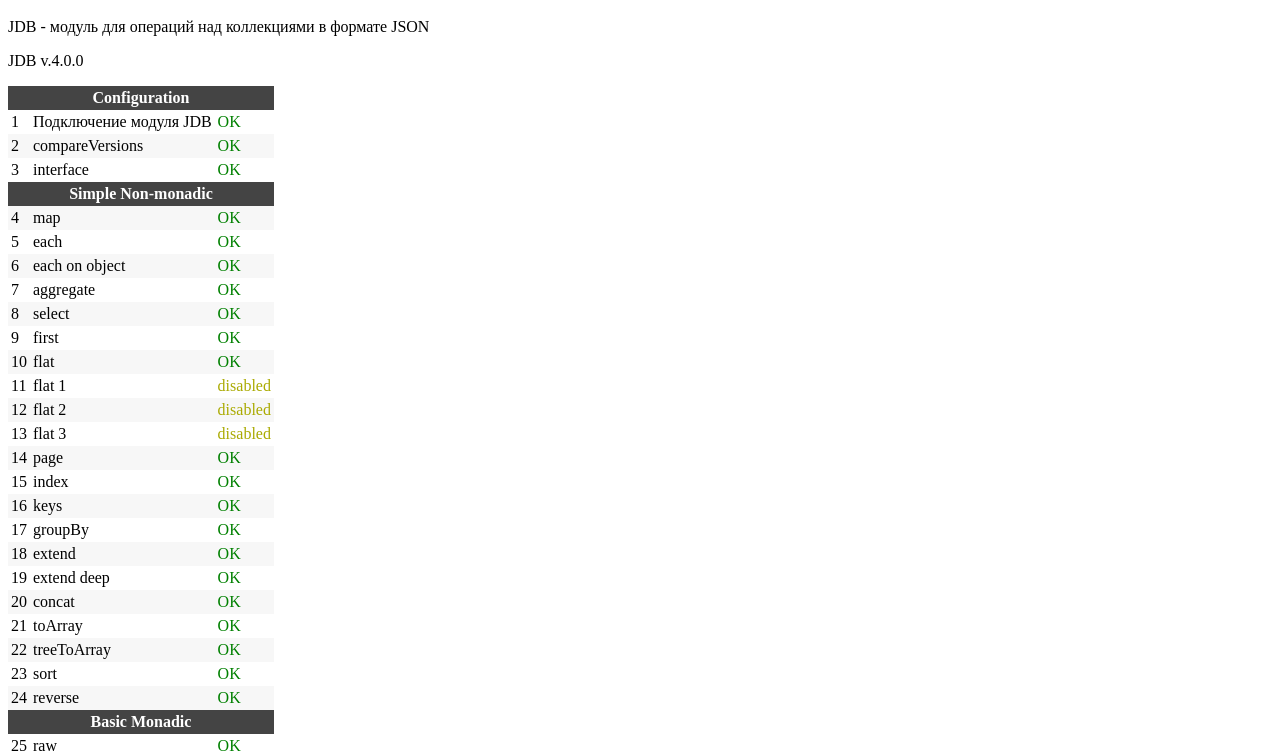
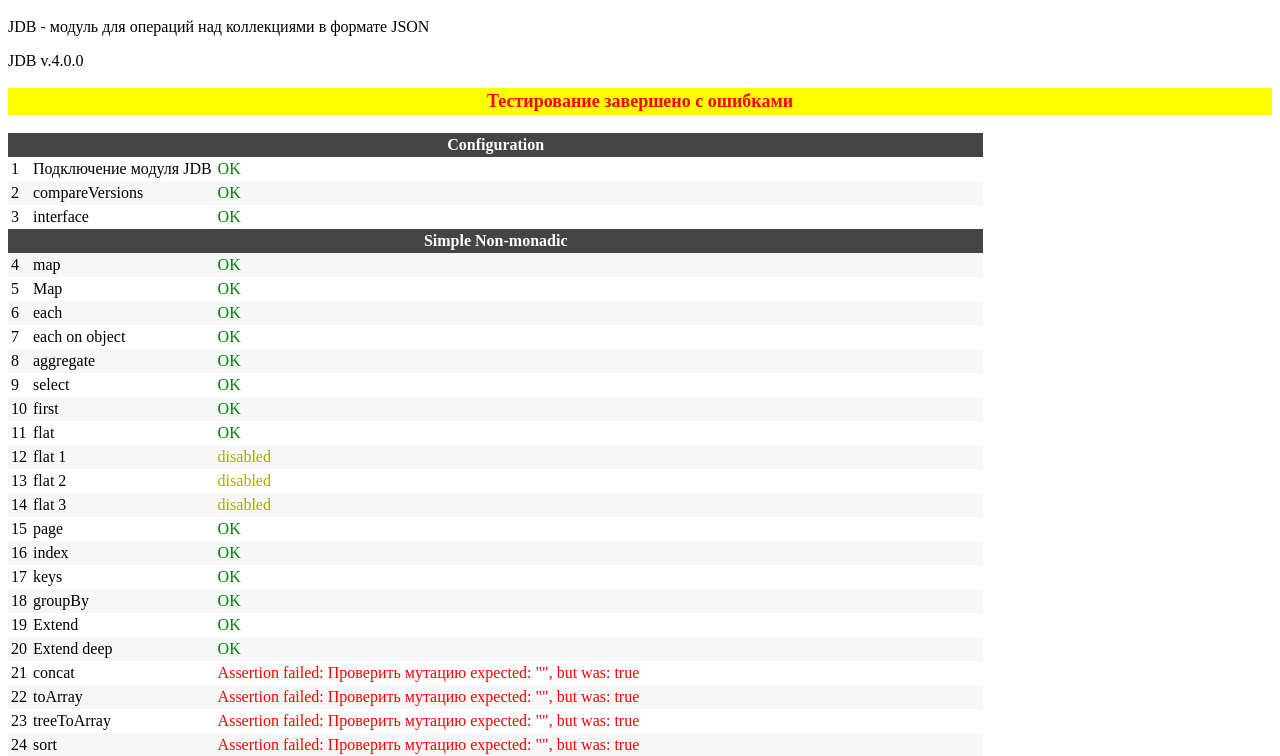
Before and after one commit to alakim/msitest, a plain HTML site: page jdb4/tests.htm in a window 1280 px wide. Shown: the part 48-804 px from the top of the page. Drawn offline with Linux system fonts and the light colour scheme.

Commit message:
Недоделанная версия JDB v.4.0.0

```diff
--- a/jdb4/jdb.js
+++ b/jdb4/jdb.js
@@ -57,6 +57,22 @@ var JDB = (function(){
 			});
 		}
 		return res;
+	}
+
+	function Map(coll, F){
+		F = lambda(F);
+		if(coll instanceof Array){
+			for(var i=0; i<coll.length; i++){
+				coll[i] = F(coll[i], i, i);
+			}
+		}
+		else{
+			var idx = 0;
+			for(var k in coll){
+				coll[k] = F(coll[k], k, idx++);
+			}
+		}
+		return coll;
 	}
 
 	function select(coll, F){
@@ -243,6 +259,7 @@ var JDB = (function(){
 					return this;
 				},
 				map: function(F){return JDB(map(coll, F));},
+				Map: function(F){return JDB(Map(coll, F));},
 				each: function(F){each(coll, F); return this;},
 				aggregate: function(initial, F){return aggregate(coll, initial, F)},
 				select: function(F){return JDB(select(coll, F));},
@@ -252,7 +269,7 @@ var JDB = (function(){
 				index: function(F, Fobj){return JDB(index(coll, F, Fobj));},
 				keys: function(){return JDB(keys(coll));},
 				groupBy: function(F){return JDB(groupBy(coll, F));},
-				extend: function(c2, deep){
+				Extend: function(c2, deep){
 					if(typeof(c2.raw)=="function") c2 = c2.raw();
 					res = typeof(coll.raw)=="function"?coll.raw():coll;
 					// each(coll, function(e,k){res[k] = e;});
@@ -272,6 +289,8 @@ var JDB = (function(){
 				}
 			};
 		})();
+
+		console.log("compatible: ", JDB.compatible());
 		return mon;
 	}
 
@@ -320,6 +339,8 @@ var JDB = (function(){
 				var $D = function(x){return JDB(x);}
 				extend($D, interfaces[k]);
 				//$D.version = function(){return num;}
+				$D.compatible = function(){return num};
+
 				return $D;
 			}
 		}
@@ -330,6 +351,7 @@ var JDB = (function(){
 
 	var interfaces = {
 		"3.0.1": {
+				compatible: function(){return "3.0.1"},
 				version: version,
 				extend: extend,
 				each: each,
@@ -352,10 +374,12 @@ var JDB = (function(){
 	};
 	interfaces[topVersion] = {
 		version: version,
-		extend: extend,
+		compatible: function(){return topVersion;},
+		Extend: extend,
 		each: each,
 		aggregate: aggregate,
 		map: map,
+		Map: Map,
 		select: select,
 		first: first,
 		flat: flat,
--- a/jdb4/tests.htm
+++ b/jdb4/tests.htm
@@ -41,6 +41,28 @@ new JSUnit.Test("map", "Simple Non-monadic").run = function(){
 		JDB.map({a:5, b:4, c:3}, "x,nm,idx|{v:x,id:idx}"),
 		{a:{v:5, id:0}, b:{v:4, id:1}, c:{v:3, id:2}}
 	);
+
+
+	var arr0 = [1, 2, 3];
+	var arr1 = JDB.map(arr0, function(x){return x*2;})
+	this.assert(arr1, [2, 4, 6], "Error 2.1");
+	this.assert(arr0, [1, 2, 3], "Error 2.2");
+
+	var obj0 = {x:1, y:2};
+	var obj1 = JDB.map(obj0, function(x){return x*2;});
+	this.assert(obj0, {x:1, y:2});
+	this.assert(obj1, {x:2, y:4});
+}
+new JSUnit.Test("Map", "Simple Non-monadic").run = function(){
+	var arr0 = [1, 2, 3];
+	var arr1 = JDB.Map(arr0, function(x){return x*2;})
+	this.assert(arr0, [2, 4, 6], "Error 1");
+	this.assert(arr1, [2, 4, 6], "Error 2");
+
+	var obj0 = {x:1, y:2};
+	var obj1 = JDB.Map(obj0, function(x){return x*2;});
+	this.assert(obj0, {x:2, y:4});
+	this.assert(obj1, {x:2, y:4});
 }
 
 new JSUnit.Test("each", "Simple Non-monadic").run = function(){
@@ -48,12 +70,14 @@ new JSUnit.Test("each", "Simple Non-monadic").run = function(){
 	var log = [];
 	JDB.each(coll, function(e, i){log.push(i+":"+e);});
 	this.assert(log, ["0:1", "1:2", "2:3"]);
+	this.assert(coll, [1,2,3]);
 }
 new JSUnit.Test("each on object", "Simple Non-monadic").run = function(){
 	var coll = {a:10, b:20, c:30};
 	var log = [];
 	JDB.each(coll, function(v, k, idx){log.push(idx+":"+k+"="+v);});
 	this.assert(log, ["0:a=10", "1:b=20", "2:c=30"]);
+	this.assert(coll, {a:10, b:20, c:30});
 }
 
 new JSUnit.Test("aggregate", "Simple Non-monadic").run = function(){
@@ -61,34 +85,51 @@ new JSUnit.Test("aggregate", "Simple Non-monadic").run = function(){
 	var aggr = JDB.aggregate(coll, 0, function(e, aggr){return aggr + e.x;});
 	var aggr = JDB.aggregate(coll, 0, "e,aggr|aggr+e.x");
 	this.assert(aggr, 6, "Error lambda");
+	this.assert(coll, [{x:1}, {x:2}, {x:3}]);
 }
 
 
 new JSUnit.Test("select", "Simple Non-monadic").run = function(){
-	this.assert(JDB.select([1, 2, 3], function(x){return x<3;}), [1, 2]);
-	this.assert(JDB.select({x:1, y:2, z:3}, function(x){return x<3;}), {x:1, y:2});
-	this.assert(JDB.select({x:1, y:2, z:3}, "x|x<3"), {x:1, y:2}, "Error lambda");
+	var arr = [1, 2, 3];
+	this.assert(JDB.select(arr, function(x){return x<3;}), [1, 2]);
+	this.assert(arr, [1, 2, 3]);
+
+	var obj = {x:1, y:2, z:3};
+	this.assert(JDB.select(obj, function(x){return x<3;}), {x:1, y:2});
+	this.assert(JDB.select(obj, "x|x<3"), {x:1, y:2}, "Error lambda");
+	this.assert(obj, {x:1, y:2, z:3});
 }
 
 new JSUnit.Test("first", "Simple Non-monadic").run = function(){
-	this.assert(JDB.first([1, 2, 3]), [1]);
-	this.assert(JDB.first([1, 2, 3], 0), [1]);
-	this.assert(JDB.first([1, 2, 3], 1), [1]);
-	this.assert(JDB.first([1, 2, 3], 2), [1, 2]);
-	this.assert(JDB.first([1, 2, 3], 3), [1, 2, 3]);
-	this.assert(JDB.first([1, 2, 3], 4), [1, 2, 3]);
+	var arr = [1, 2, 3];
+	this.assert(JDB.first(arr), [1]);
+	this.assert(JDB.first(arr, 0), [1]);
+	this.assert(JDB.first(arr, 1), [1]);
+	this.assert(JDB.first(arr, 2), [1, 2]);
+	this.assert(JDB.first(arr, 3), [1, 2, 3]);
+	this.assert(JDB.first(arr, 4), [1, 2, 3]);
+
+	this.assert(arr, [1, 2, 3]);
 }
 
 new JSUnit.Test("flat", "Simple Non-monadic").run = function(){
-	this.assert(JDB.flat(
-		[
-			[1, 2, 3],
-			4,
-			[5, 6, 7],
-			8,
-			[9]
-		]
-	), [1, 2, 3, 4, 5, 6, 7, 8, 9], "Error 1");
+	var arr = [
+		[1, 2, 3],
+		4,
+		[5, 6, 7],
+		8,
+		[9]
+	];
+	this.assert(JDB.flat(arr), [1, 2, 3, 4, 5, 6, 7, 8, 9], "Error 1");
+
+	this.assert(arr, [
+		[1, 2, 3],
+		4,
+		[5, 6, 7],
+		8,
+		[9]
+	]);
+
 	this.assert(JDB.flat([
 		[
 			{x:21, y:31},
@@ -104,6 +145,7 @@ new JSUnit.Test("flat", "Simple Non-monadic").run = function(){
 			{x:41, y:41},
 			{x:42, y:43}
 	], "Error 2");
+
 }
 
 new JSUnit.Test("flat 1", "Simple Non-monadic", false).run = function(){
@@ -139,12 +181,15 @@ new JSUnit.Test("flat 3", "Simple Non-monadic", false).run = function(){
 }
 
 new JSUnit.Test("page", "Simple Non-monadic").run = function(){
-	this.assert(JDB.page([1, 2, 3, 4, 5, 6, 7, 8, 9, 10], 3, 0), []);
-	this.assert(JDB.page([1, 2, 3, 4, 5, 6, 7, 8, 9, 10], 3, 1), [1, 2, 3]);
-	this.assert(JDB.page([1, 2, 3, 4, 5, 6, 7, 8, 9, 10], 3, 2), [4, 5, 6]);
-	this.assert(JDB.page([1, 2, 3, 4, 5, 6, 7, 8, 9, 10], 3, 3), [7, 8, 9]);
-	this.assert(JDB.page([1, 2, 3, 4, 5, 6, 7, 8, 9, 10], 3, 4), [10]);
-	this.assert(JDB.page([1, 2, 3, 4, 5, 6, 7, 8, 9, 10], 3, 5), []);
+	var arr = [1, 2, 3, 4, 5, 6, 7, 8, 9, 10];
+	this.assert(JDB.page(arr, 3, 0), []);
+	this.assert(JDB.page(arr, 3, 1), [1, 2, 3]);
+	this.assert(JDB.page(arr, 3, 2), [4, 5, 6]);
+	this.assert(JDB.page(arr, 3, 3), [7, 8, 9]);
+	this.assert(JDB.page(arr, 3, 4), [10]);
+	this.assert(JDB.page(arr, 3, 5), []);
+
+	this.assert(arr, [1, 2, 3, 4, 5, 6, 7, 8, 9, 10]);
 }
 
 new JSUnit.Test("index", "Simple Non-monadic").run = function(){
@@ -171,11 +216,18 @@ new JSUnit.Test("index", "Simple Non-monadic").run = function(){
 	this.assert(JDB.index("a;b;c".split(";"), function(x){return x;}, function(x, i){return i;}), {a:0, b:1, c:2});
 	this.assert(JDB.index("a;b;c".split(";"), "x|x", "x,i|i"), {a:0, b:1, c:2}, "Error lambda 2");
 	this.assert(JDB.index(["a", "b", "c", "a"]), {a:"a", b:"b", c:"c"});
+
+	this.assert(coll, [
+		{id:1, nm:"John"},
+		{id:2, nm:"Phill"},
+		{id:3, nm:"James"}
+	]);
 }
 
 new JSUnit.Test("keys", "Simple Non-monadic").run = function(){
 	var obj = {x:3, y:5, z:'slls'};
 	this.assert(JDB.keys(obj), ["x", "y", "z"]);
+	this.assert(obj, {x:3, y:5, z:'slls'});
 }
 
 new JSUnit.Test("groupBy", "Simple Non-monadic").run = function(){
@@ -205,15 +257,21 @@ new JSUnit.Test("groupBy", "Simple Non-monadic").run = function(){
 		],
 		200:[{salary:200, nm:"Phill"}],
 	}, "Error lambda");
+
+	this.assert(coll, [
+		{salary:100, nm:"John"},
+		{salary:200, nm:"Phill"},
+		{salary:100, nm:"James"}
+	]);
 }
 
-new JSUnit.Test("extend", "Simple Non-monadic").run = function(){
+new JSUnit.Test("Extend", "Simple Non-monadic").run = function(){
 	var coll = {
 		1:"John",
 		2:"Phill",
 		3:"James"
 	};
-	JDB.extend(coll, {
+	JDB.Extend(coll, {
 		4:"George",
 		5:"Paul"
 	});
@@ -226,13 +284,13 @@ new JSUnit.Test("extend", "Simple Non-monadic").run = function(){
 	});
 }
 
-new JSUnit.Test("extend deep", "Simple Non-monadic").run = function(){
+new JSUnit.Test("Extend deep", "Simple Non-monadic").run = function(){
 	var coll = {
 		1:{name:"John", salary:300},
 		2:{name:"Phill", salary:500},
 		3:{name:"James", salary:400}
 	};
-	JDB.extend(coll, {
+	JDB.Extend(coll, {
 		1:{salary:600}
 	}, true);
 	this.assert(coll, {
@@ -246,6 +304,7 @@ new JSUnit.Test("concat", "Simple Non-monadic").run = function(){
 	var coll = [1, 2, 3];
 	this.assert(JDB.concat(coll, [4, 5]), [1, 2, 3, 4, 5]);
 	this.assert(JDB.concat(coll, JDB([4, 5])), [1, 2, 3, 4, 5]);
+	this.assert(true, false, "Проверить мутацию");
 }
 
 new JSUnit.Test("toArray", "Simple Non-monadic").run = function(){
@@ -268,6 +327,7 @@ new JSUnit.Test("toArray", "Simple Non-monadic").run = function(){
 		{id:2, nm:"Phill"},
 		{id:3, nm:"James"}
 	]);
+	this.assert(true, false, "Проверить мутацию");
 }
 
 new JSUnit.Test("treeToArray", "Simple Non-monadic").run = function(){
@@ -290,6 +350,7 @@ new JSUnit.Test("treeToArray", "Simple Non-monadic").run = function(){
 	this.assert(JDB.treeToArray(tree, "children", "nm"), [
 		"library", "scifi", "classics", "russian", "Pushkin", "Tolstoy"
 	]);
+	this.assert(true, false, "Проверить мутацию");
 }
 
 new JSUnit.Test("sort", "Simple Non-monadic").run = function(){
@@ -315,11 +376,13 @@ new JSUnit.Test("sort", "Simple Non-monadic").run = function(){
 		{salary:100, nm:"John"},
 		{salary:200, nm:"Phill"}
 	]);
+	this.assert(true, false, "Проверить мутацию");
 }
 
 new JSUnit.Test("reverse", "Simple Non-monadic").run = function(){
 	var coll = [1, 2, 3, 4];
 	this.assert(JDB.reverse(coll), [4, 3, 2, 1]);
+	this.assert(true, false, "Проверить мутацию");
 }
 
 new JSUnit.Test("raw", "Basic Monadic").run = function(){
@@ -327,12 +390,14 @@ new JSUnit.Test("raw", "Basic Monadic").run = function(){
 	var d = JDB(coll);
 	this.assert(d.raw(), coll);
 	this.assert(JDB(d).raw(), coll); // повторная обертка не приводит к ошибкам
+	this.assert(true, false, "Проверить мутацию");
 }
 
 new JSUnit.Test("trace", "Basic Monadic").run = function(){
 	alert("Проверь вывод в консоли массива [1, 2, 3]!");
 	var coll = [1, 2, 3];
 	this.assert(JDB(coll).trace("Тестовый вывод").raw(), coll);
+	this.assert(true, false, "Проверить мутацию");
 }
 
 new JSUnit.Test("map", "Basic Monadic").run = function(){
@@ -368,6 +433,7 @@ new JSUnit.Test("map", "Basic Monadic").run = function(){
 		JDB({a:5, b:4, c:3}).map("x,nm,idx|{v:x,id:idx}").raw(),
 		{a:{v:5, id:0}, b:{v:4, id:1}, c:{v:3, id:2}}
 	);
+	this.assert(true, false, "Проверить мутацию");
 }
 
 new JSUnit.Test("each", "Basic Monadic").run = function(){
@@ -377,22 +443,26 @@ new JSUnit.Test("each", "Basic Monadic").run = function(){
 	log = [];
 	this.assert(JDB({x:1, y:2, z:3}).each(function(x, n){log.push(n+":"+x);}).raw(), {x:1, y:2, z:3});
 	this.assert(log, ["x:1", "y:2", "z:3"]);
+	this.assert(true, false, "Проверить мутацию");
 }
 new JSUnit.Test("each on object", "Basic Monadic").run = function(){
 	var coll = {a:10, b:20, c:30};
 	var log = [];
 	this.assert(JDB(coll).each(function(v, k, idx){log.push(idx+":"+k+"="+v);}).raw(), coll);
 	this.assert(log, ["0:a=10", "1:b=20", "2:c=30"]);
+	this.assert(true, false, "Проверить мутацию");
 }
 
 new JSUnit.Test("aggregate", "Basic Monadic").run = function(){
 	var coll = [{x:1}, {x:2}, {x:3}];
 	var aggr = JDB(coll).aggregate(0, function(e, aggr){return aggr + e.x;});
 	this.assert(aggr, 6);
+	this.assert(true, false, "Проверить мутацию");
 }
 new JSUnit.Test("select", "Basic Monadic").run = function(){
 	this.assert(JDB([1, 2, 3]).select(function(x){return x<3;}).raw(), [1, 2]);
 	this.assert(JDB({x:1, y:2, z:3}).select(function(x){return x<3;}).raw(), {x:1, y:2});
+	this.assert(true, false, "Проверить мутацию");
 }
 
 new JSUnit.Test("first", "Basic Monadic").run = function(){
@@ -402,6 +472,7 @@ new JSUnit.Test("first", "Basic Monadic").run = function(){
 	this.assert(JDB([1, 2, 3]).first(2).raw(), [1, 2]);
 	this.assert(JDB([1, 2, 3]).first(3).raw(), [1, 2, 3]);
 	this.assert(JDB([1, 2, 3]).first(4).raw(), [1, 2, 3]);
+	this.assert(true, false, "Проверить мутацию");
 }
 
 new JSUnit.Test("flat", "Basic Monadic").run = function(){
@@ -429,12 +500,14 @@ new JSUnit.Test("flat", "Basic Monadic").run = function(){
 			{x:41, y:41},
 			{x:42, y:43}
 	], "Error 2");
+	this.assert(true, false, "Проверить мутацию");
 }
 
 new JSUnit.Test("flat 1", "Basic Monadic", false).run = function(){
 	this.assert(JDB(3).flat().raw(), 3, "Err 1");
 	this.assert(JDB([1, 2, 3]).flat().raw(), [1, 2, 3], "Err 2");
 	this.assert(JDB({a:1, b:2, c:3}).flat().raw(), [1, 2, 3], "Err 3");
+	this.assert(true, false, "Проверить мутацию");
 }
 
 new JSUnit.Test("flat 2", "Basic Monadic", false).run = function(){
@@ -447,6 +520,7 @@ new JSUnit.Test("flat 2", "Basic Monadic", false).run = function(){
 			.raw(),
 		["abc", "zyx", "def", "str"]
 	);
+	this.assert(true, false, "Проверить мутацию");
 }
 
 new JSUnit.Test("page", "Basic Monadic").run = function(){
@@ -456,6 +530,7 @@ new JSUnit.Test("page", "Basic Monadic").run = function(){
 	this.assert(JDB([1, 2, 3, 4, 5, 6, 7, 8, 9, 10]).page(3, 3).raw(), [7, 8, 9]);
 	this.assert(JDB([1, 2, 3, 4, 5, 6, 7, 8, 9, 10]).page(3, 4).raw(), [10]);
 	this.assert(JDB([1, 2, 3, 4, 5, 6, 7, 8, 9, 10]).page(3, 5).raw(), []);
+	this.assert(true, false, "Проверить мутацию");
 }
 
 new JSUnit.Test("index", "Basic Monadic").run = function(){
@@ -476,11 +551,13 @@ new JSUnit.Test("index", "Basic Monadic").run = function(){
 	});
 	this.assert(JDB("a;b;c".split(";")).index(function(x){return x;}, function(x, i){return i;}).raw(), {a:0, b:1, c:2});
 	this.assert(JDB(["a", "b", "c", "a"]).index().raw(), {a:"a", b:"b", c:"c"});
+	this.assert(true, false, "Проверить мутацию");
 }
 
 new JSUnit.Test("keys", "Basic Monadic").run = function(){
 	var obj = {x:3, y:5, z:'slls'};
 	this.assert(JDB(obj).keys().raw(), ["x", "y", "z"]);
+	this.assert(true, false, "Проверить мутацию");
 }
 
 
@@ -504,13 +581,14 @@ new JSUnit.Test("groupBy", "Basic Monadic").run = function(){
 		],
 		200:[{salary:200, nm:"Phill"}],
 	});
+	this.assert(true, false, "Проверить мутацию");
 }
 
-new JSUnit.Test("extend", "Basic Monadic").run = function(){
+new JSUnit.Test("Extend", "Basic Monadic").run = function(){
 	var coll = {
 		1:{id:1, nm:"John"}
 	};
-	this.assert(JDB(coll).extend({
+	this.assert(JDB(coll).Extend({
 		2:{id:2, nm:"Phill"},
 		3:{id:3, nm:"James"}
 	}).raw(), {
@@ -518,7 +596,7 @@ new JSUnit.Test("extend", "Basic Monadic").run = function(){
 		2:{id:2, nm:"Phill"},
 		3:{id:3, nm:"James"}
 	});
-	this.assert(JDB(coll).extend(JDB({
+	this.assert(JDB(coll).Extend(JDB({
 		2:{id:2, nm:"Phill"},
 		3:{id:3, nm:"James"}
 	})).raw(), {
@@ -526,15 +604,19 @@ new JSUnit.Test("extend", "Basic Monadic").run = function(){
 		2:{id:2, nm:"Phill"},
 		3:{id:3, nm:"James"}
 	});
+	this.assert(coll, {
+		1:{id:1, nm:"John"}
+	});
+	this.assert(true, false, "Проверить мутацию");
 }
 
-new JSUnit.Test("extend deep", "Basic Monadic").run = function(){
+new JSUnit.Test("Extend deep", "Basic Monadic").run = function(){
 	var coll = {
 		1:{name:"John", salary:300},
 		2:{name:"Phill", salary:500},
 		3:{name:"James", salary:400}
 	};
-	var res = JDB(coll).extend({
+	var res = JDB(coll).Extend({
 		1:{salary:600}
 	}, true).raw();
 	this.assert(res, {
@@ -542,12 +624,14 @@ new JSUnit.Test("extend deep", "Basic Monadic").run = function(){
 		2:{name:"Phill", salary:500},
 		3:{name:"James", salary:400}
 	});
+	this.assert(true, false, "Проверить мутацию");
 }
 
 new JSUnit.Test("concat", "Basic Monadic").run = function(){
 	var coll = [1, 2, 3];
 	this.assert(JDB(coll).concat([4, 5]).raw(), [1, 2, 3, 4, 5]);
 	this.assert(JDB(coll).concat(JDB([4, 5])).raw(), [1, 2, 3, 4, 5]);
+	this.assert(coll, [1, 2, 3])
 }
 
 new JSUnit.Test("toArray", "Basic Monadic").run = function(){
@@ -570,6 +654,7 @@ new JSUnit.Test("toArray", "Basic Monadic").run = function(){
 		{id:2, nm:"Phill"},
 		{id:3, nm:"James"}
 	]);
+	this.assert(true, false, "Проверить мутацию");
 }
 
 new JSUnit.Test("treeToArray", "Basic Monadic").run = function(){
@@ -589,6 +674,7 @@ new JSUnit.Test("treeToArray", "Basic Monadic").run = function(){
 	this.assert(JDB(tree).treeToArray("children", "nm").raw(), [
 		"library", "scifi", "classics", "russian", "Pushkin", "Tolstoy"
 	]);
+	this.assert(true, false, "Проверить мутацию");
 }
 
 new JSUnit.Test("sort", "Basic Monadic").run = function(){
@@ -609,11 +695,13 @@ new JSUnit.Test("sort", "Basic Monadic").run = function(){
 		{salary:100, nm:"John"},
 		{salary:200, nm:"Phill"}
 	]);
+	this.assert(true, false, "Проверить мутацию");
 }
 
 new JSUnit.Test("reverse", "Basic Monadic").run = function(){
 	var coll = [1, 2, 3, 4];
 	this.assert(JDB(coll).reverse().raw(), [4, 3, 2, 1]);
+	this.assert(true, false, "Проверить мутацию");
 }
 
 new JSUnit.Test("Dictionary", "Containers").run = function(){
```
Also changed, not shown: jdb4/tests3.htm (+4 -3 lines).
